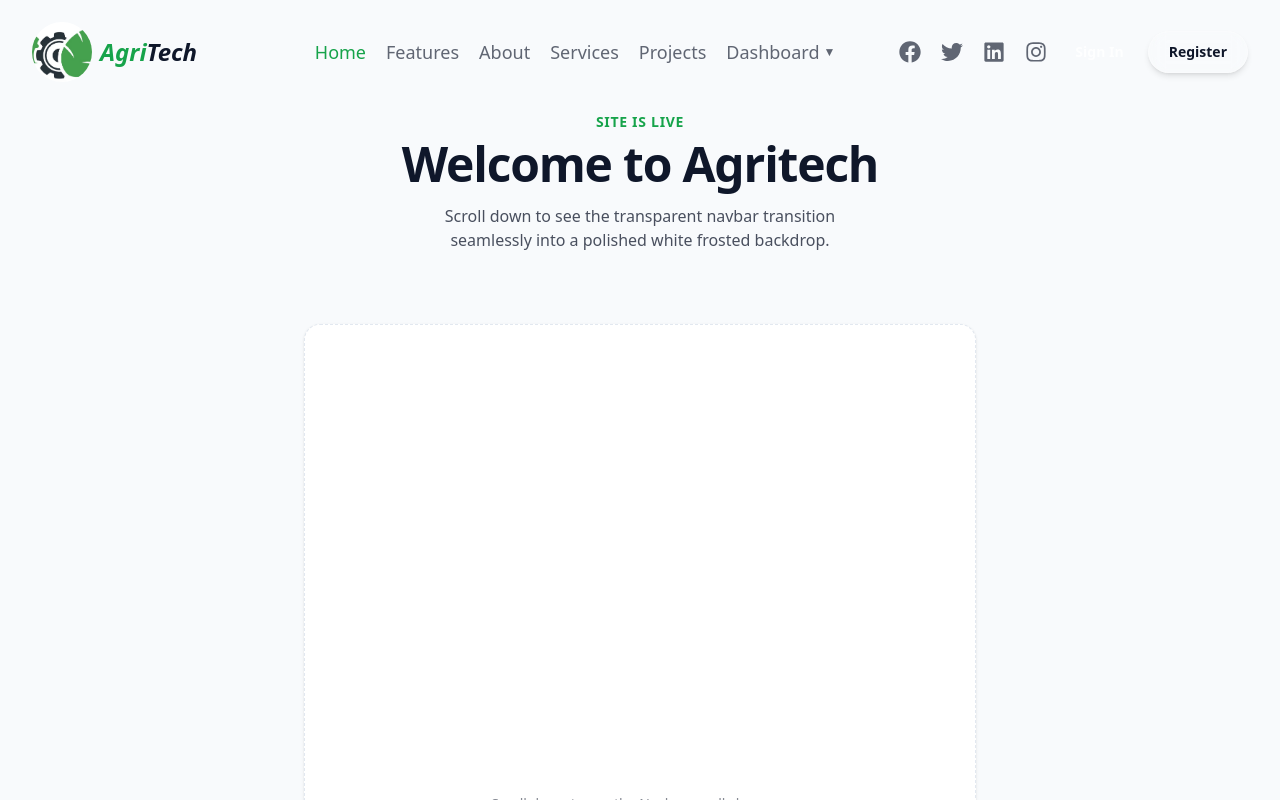
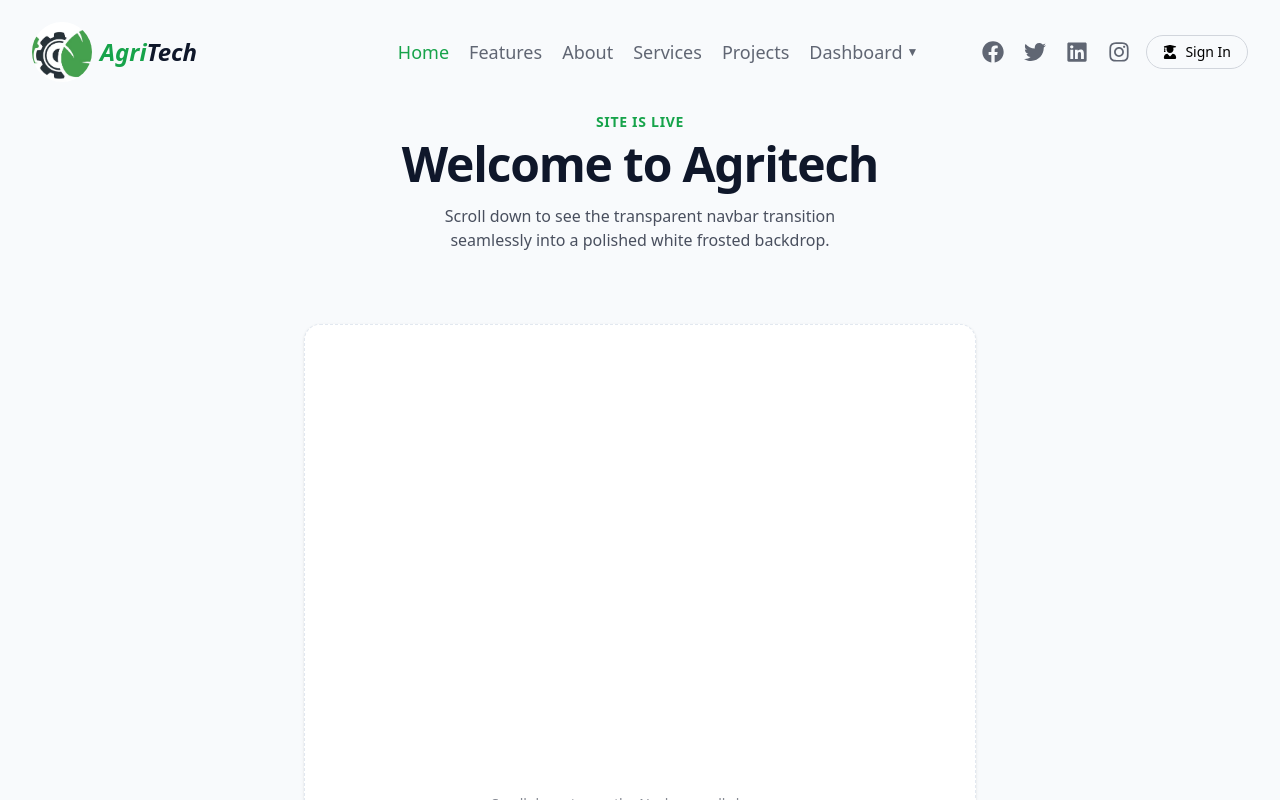
Before and after one commit to uzzokel/agritech, a Next.js app: page / in a window 1280 px wide. Shown: the top 800 px of the page. Built offline with nearby package versions, Linux system fonts and the light colour scheme.

Commit message:
My new updates

```diff
--- a/app/components/navbar/Navbar.tsx
+++ b/app/components/navbar/Navbar.tsx
@@ -4,7 +4,7 @@ import { useState, useEffect } from "react";
 import Logo from "./Logo";
 import Menus from "./Menus";
 import Social from "./Social";
-import SignIn from "./SignIn";
+import LoginButton from "./SignIn";
 
 export default function Navbar() {
   const [isScrolled, setIsScrolled] = useState<boolean>(false);
@@ -46,7 +46,7 @@ export default function Navbar() {
             <div className="flex items-center gap-4 z-50">
               <Social isScrolled={isScrolled} />
               {/* We will add the Clerk login button here later! */}
-              <SignIn isScrolled={isScrolled} />
+             <LoginButton />
             </div>
           </div>
         </div>
--- a/app/components/navbar/SignIn.tsx
+++ b/app/components/navbar/SignIn.tsx
@@ -1,64 +1,21 @@
 "use client";
 
-import Link from "next/link";
-import { theme } from "../Styles"; // Adjust path to match your Styles file
+import React from 'react';
+import { FaUserGraduate } from 'react-icons/fa';
 
-interface SignInProps {
-  isScrolled: boolean;
-}
-
-export default function SignIn({ isScrolled }: SignInProps) {
-
-  // Dynamic styles based on scrolling
-  const getButtonStyle = () => {
-    if (isScrolled) {
-      // Scrolled state: High contrast solid brand color
-      return {
-        backgroundColor: theme.primaryColor,
-        color: "#ffffff",
-        border: `1px solid ${theme.primaryColor}`,
-      };
-    }
-    // Top-of-page state: Glossy, semi-transparent glass look
-    return {
-      backgroundColor: "rgba(255, 255, 255, 0.1)",
-      color: theme.primaryColor, // Or keep it white/primary depending on your hero background
-      border: "1px solid rgba(255, 255, 255, 0.25)",
-    };
+export default function LoginButton() {
+  const handleSignIn = () => {
+    // Add your navigation or authentication trigger here
+    console.log("Redirecting to login...");
   };
 
   return (
-    <div className="flex items-center gap-3">
-      {/* Sign In Link (Subtle) */}
-      <Link
-        href="/sign-in"
-        className="text-sm font-semibold transition-all duration-300 hover:opacity-80 px-3 py-2 rounded-md"
-        style={{ color: isScrolled ? theme.primaryColor : "rgba(255, 255, 255, 0.85)" }}
-      >
-        Sign In
-      </Link>
-
-      {/* Join / Register Button (Primary Action) */}
-      <Link
-        href="/sign-up"
-        style={getButtonStyle()}
-        className="text-sm font-semibold px-5 py-2.5 rounded-full backdrop-blur-sm transition-all duration-300 transform hover:scale-105 active:scale-95 shadow-md hover:shadow-lg inline-block"
-        onMouseEnter={(e) => {
-          // Hover effect: transition to secondary theme color smoothly
-          e.currentTarget.style.backgroundColor = theme.secondaryColor;
-          e.currentTarget.style.borderColor = theme.secondaryColor;
-          e.currentTarget.style.color = "#ffffff";
-        }}
-        onMouseLeave={(e) => {
-          // Revert to computed resting styles on leave
-          const restStyle = getButtonStyle();
-          e.currentTarget.style.backgroundColor = restStyle.backgroundColor;
-          e.currentTarget.style.borderColor = restStyle.border.split("solid ")[1] || restStyle.border;
-          e.currentTarget.style.color = restStyle.color;
-        }}
-      >
-        Register
-      </Link>
-    </div>
+    <button
+      onClick={handleSignIn}
+      className="hidden sm:flex border items-center gap-2 rounded-full px-4 py-1.5 border-gray-300 text-black hover:bg-gray-100 transition-colors cursor-pointer font-medium text-sm"
+    >
+      <FaUserGraduate size={14} />
+      Sign In
+    </button>
   );
 }
```
